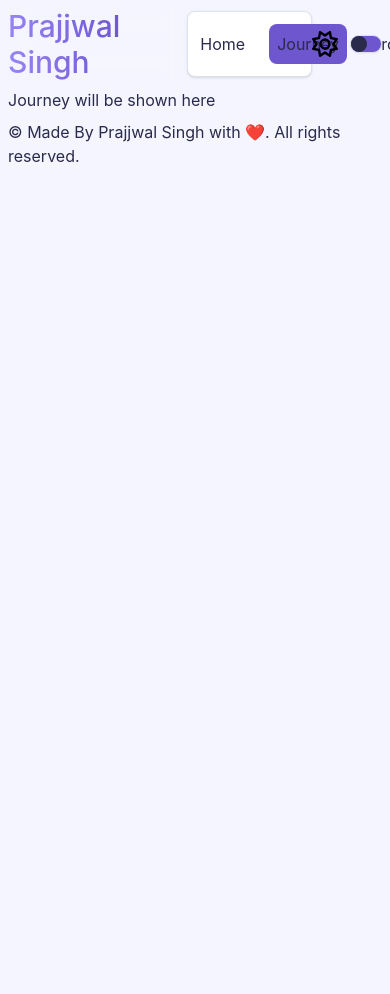
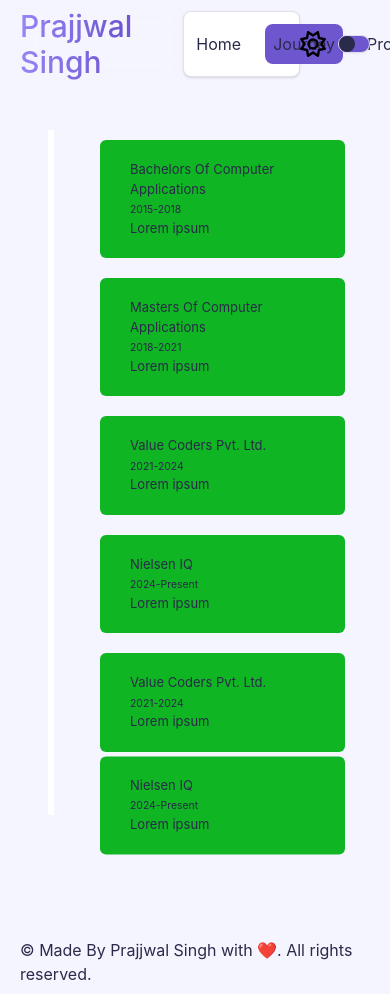
Before and after one commit to prajjwal2411/portfolio-v1, a Next.js app: page /journey in a window 390 px wide. Shown: the top 994 px of the page. Before the commit the page ends 844 px from the top, so only its background shows below. Built offline with nearby package versions, Linux system fonts and the light colour scheme.

Commit message:
Vertical-timeline-first-draft

```diff
--- /dev/null
+++ b/src/app/components/common/IntroCard/IntroCard.tsx
@@ -0,0 +1,31 @@
+import { Button } from "@/components/ui/button";
+import { Card } from "@/components/ui/Card/card";
+import GithubIcon from "../../icons/github";
+import LinkedInIcon from "../../icons/linkedin";
+
+export default function IntroCard() {
+  return (
+    <Card className="flex flex-col items-center px-6">
+      {/* My Photo */}
+      <div></div>
+      <div className="text-center">
+        <p className="text-5xl mb-12">Prajjwal Singh</p>
+        <p className="text-xl font-light">Frontend Developer</p>
+        <p className="text-xl font-light">Pune, India</p>
+        <p className="text-xl font-light">prajjwals2411@gmail.com</p>
+      </div>
+      <div className="flex flex-row mb-12">
+        <span className="m-2">
+          <GithubIcon />
+        </span>
+        <span className="m-2">
+          <LinkedInIcon />
+        </span>
+      </div>
+      <div>
+        {/* Add a button to open the resume's PDF */}
+        <Button disabled>Resume</Button>
+      </div>
+    </Card>
+  );
+}
--- /dev/null
+++ b/src/app/journey/journey.module.css
@@ -0,0 +1,101 @@
+.timeline {
+    position: relative;
+    max-width: 1200px;
+    margin: 100px auto;
+}
+
+.container {
+    padding: 10px 50px;
+    position: relative;
+    width: 50%;
+    animation: movedown 1s linear forwards;
+    opacity: 0;
+}
+
+@keyframes movedown {
+    0%{
+        opacity: 1;
+        transform: translateY(-30px);
+    }
+    100%{
+        opacity: 1;
+        transform: translateY(0px);
+    }
+}
+
+.container:nth-child(1){
+    animation-delay: 0s;
+}
+.container:nth-child(2){
+    animation-delay: 1s;
+}
+.container:nth-child(3){
+    animation-delay: 2s;
+}
+.container:nth-child(4){
+    animation-delay: 3s;
+}
+.container:nth-child(5){
+    animation-delay: 4s;
+}
+.container:nth-child(6){
+    animation-delay: 5s;
+}
+
+.textBox {
+    padding: 20px 30px;
+    background: rgb(15, 181, 34);
+    position: relative;
+    border-radius: 6px;
+    font-size: 15px;
+}
+
+.leftContainer {
+    left: 0;
+}
+
+.rightContainer {
+    left: 50%;
+}
+
+.timeline::after{
+    content: '';
+    position: absolute;
+    width: 6px;
+    height: 100%;
+    background: white;
+    top: 0;
+    left: 50%;
+    margin-left: -3px;
+    z-index: -1;
+    animation: moveline 6s linear forwards;
+}
+
+@keyframes moveline {
+    0%{
+        height: 0;
+    }
+    100%{
+        height: 100%;
+    }
+}
+
+@media screen and (max-width: 600px) {
+    .timeline {
+        margin: 50px auto;
+    }
+    .timeline::after {
+        left: 31px;
+    }
+    .container {
+        width: 100%;
+        padding-left: 80px;
+        padding-right: 25px;
+    }
+    .textBox{
+        font-size: 13px;
+    }
+    .rightContainer{
+        left: 0;
+    }
+}
--- a/src/app/journey/page.tsx
+++ b/src/app/journey/page.tsx
@@ -1,5 +1,60 @@
-export default function Journey(){
-    return <>
-    <h1>Journey will be shown here</h1>
+import styles from './journey.module.css';
+
+export default function Journey() {
+  return (
+    <>
+      <div className="">
+        <div className={`${styles.timeline}`} >
+
+          <div className={`${styles.container} ${styles.rightContainer}`}>
+            <div className={`${styles.textBox}`}>
+              <h2>Bachelors Of Computer Applications</h2>
+              <small>2015-2018</small>
+              <p>Lorem ipsum</p>
+            </div>
+          </div>
+
+          <div className={`${styles.container} ${styles.leftContainer}`}>
+            <div className={`${styles.textBox}`}>
+              <h2>Masters Of Computer Applications</h2>
+              <small>2018-2021</small>
+              <p>Lorem ipsum</p>
+            </div>
+          </div>
+
+          <div className={`${styles.container} ${styles.rightContainer}`}>
+            <div className={`${styles.textBox}`}>
+              <h2>Value Coders Pvt. Ltd.</h2>
+              <small>2021-2024</small>
+              <p>Lorem ipsum</p>
+            </div>
+          </div>
+
+          <div className={`${styles.container} ${styles.leftContainer}`}>
+            <div className={`${styles.textBox}`}>
+              <h2>Nielsen IQ</h2>
+              <small>2024-Present</small>
+              <p>Lorem ipsum</p>
+            </div>
+          </div>
+
+          <div className={`${styles.container} ${styles.rightContainer}`}>
+            <div className={`${styles.textBox}`}>
+              <h2>Value Coders Pvt. Ltd.</h2>
+              <small>2021-2024</small>
+              <p>Lorem ipsum</p>
+            </div>
+          </div>
+
+          <div className={`${styles.container} ${styles.leftContainer}`}>
+            <div className={`${styles.textBox}`}>
+              <h2>Nielsen IQ</h2>
+              <small>2024-Present</small>
+              <p>Lorem ipsum</p>
+            </div>
+          </div>
+        </div>
+      </div>
     </>
+  );
 }
--- a/src/app/layout.tsx
+++ b/src/app/layout.tsx
@@ -14,7 +14,7 @@ export default function RootLayout({
 }>) {
   return (
     <html lang="en">
-      <body className="mx-2">
+      <body className="mx-5">
         <header>
           <Navigation />
         </header>
```
